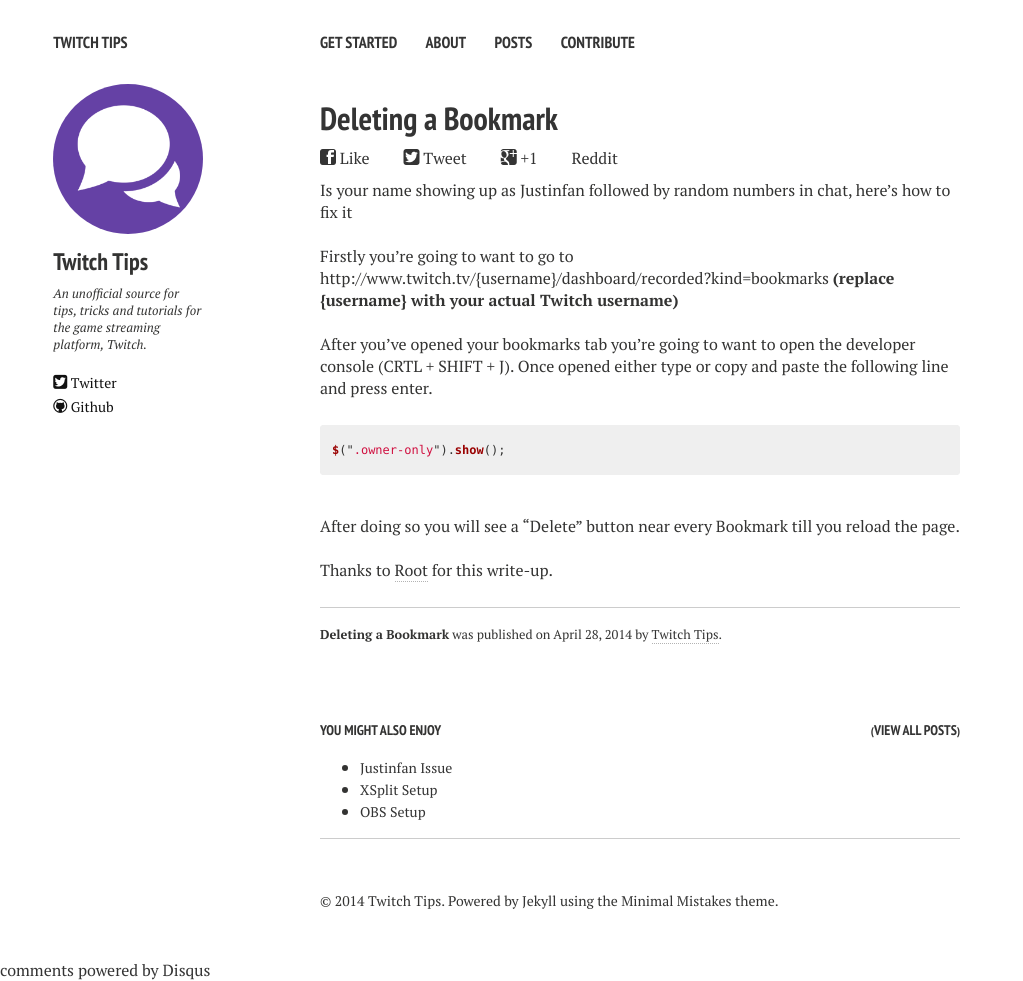
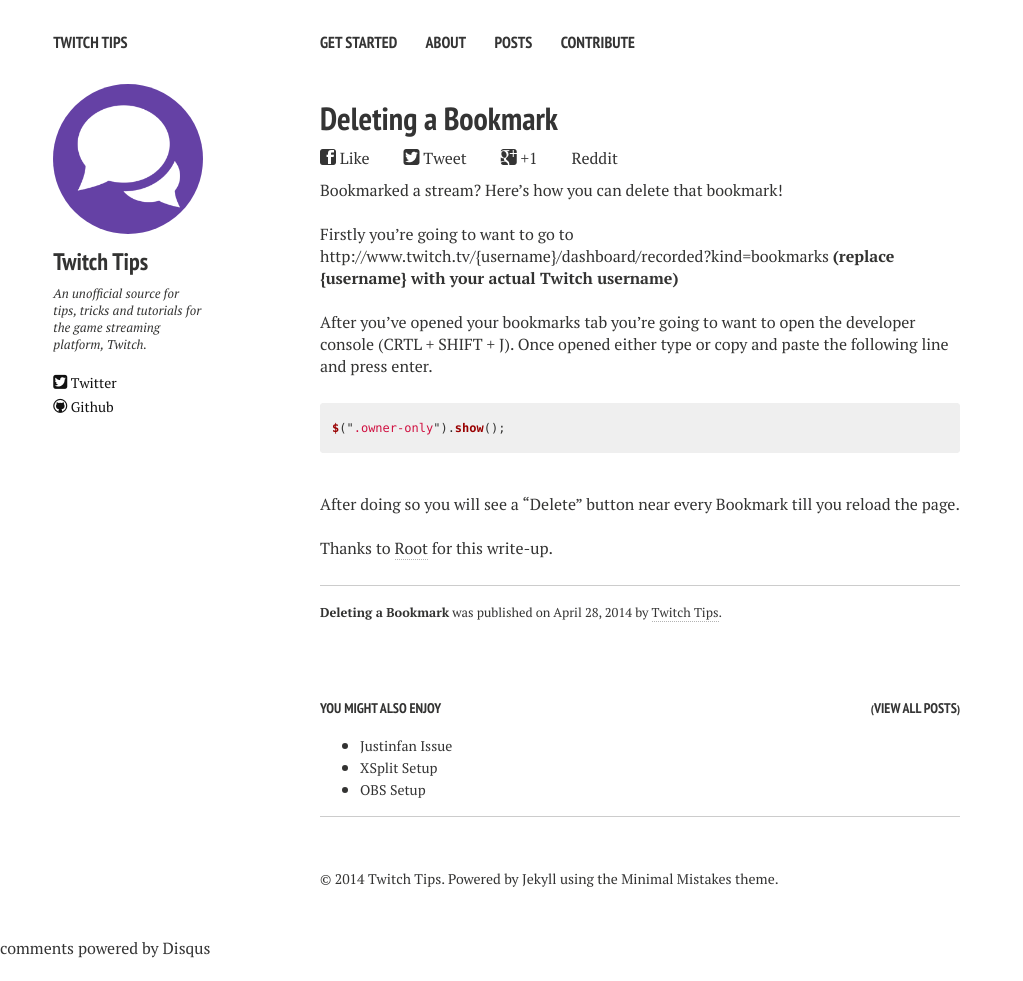
Before and after one commit to SolidPIPe/twitchtips, a Jekyll site: the page built from _posts/2014-04-28-bookmark.md, in a window 1280 px wide. Shown: the whole page, without its empty margins (0-1023 px from the left). Built offline with Jekyll 4.4.1, drawn with Linux system fonts in a browser that asks for light colours; nearby versions of some CDN libraries; comment, search, counter and statistics services are not loaded; after the commit the page ends 959 px from its top, so only the background shows below that.

Commit message:
Update 2014-04-28-bookmark.md

```diff
--- a/_posts/2014-04-28-bookmark.md
+++ b/_posts/2014-04-28-bookmark.md
@@ -6,7 +6,7 @@
 comments: true
 ---
 
-Is your name showing up as Justinfan followed by random numbers in chat, here's how to fix it
+Bookmarked a stream? Here's how you can delete that bookmark!
 
 <br>Firstly you're going to want to go to http://www.twitch.tv/{username}/dashboard/recorded?kind=bookmarks **(replace {username} with your actual Twitch username)**
 
```
